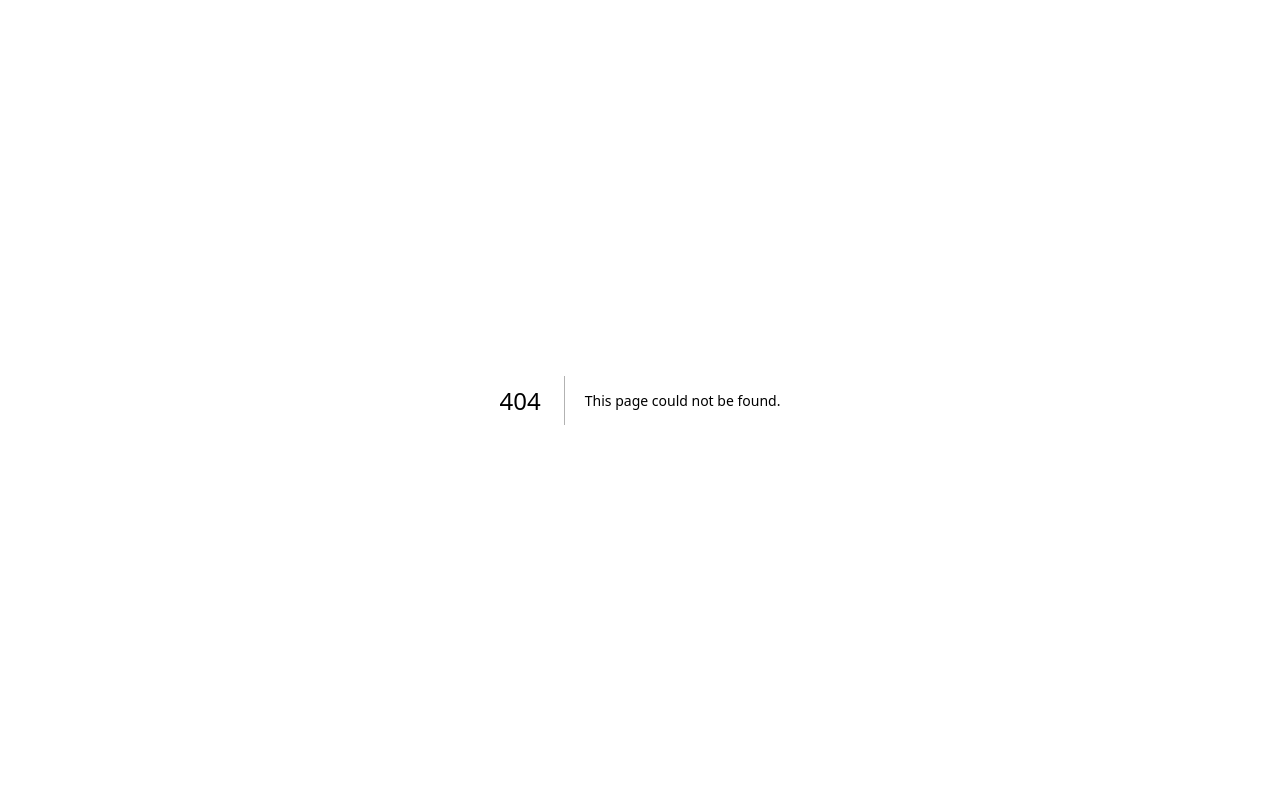
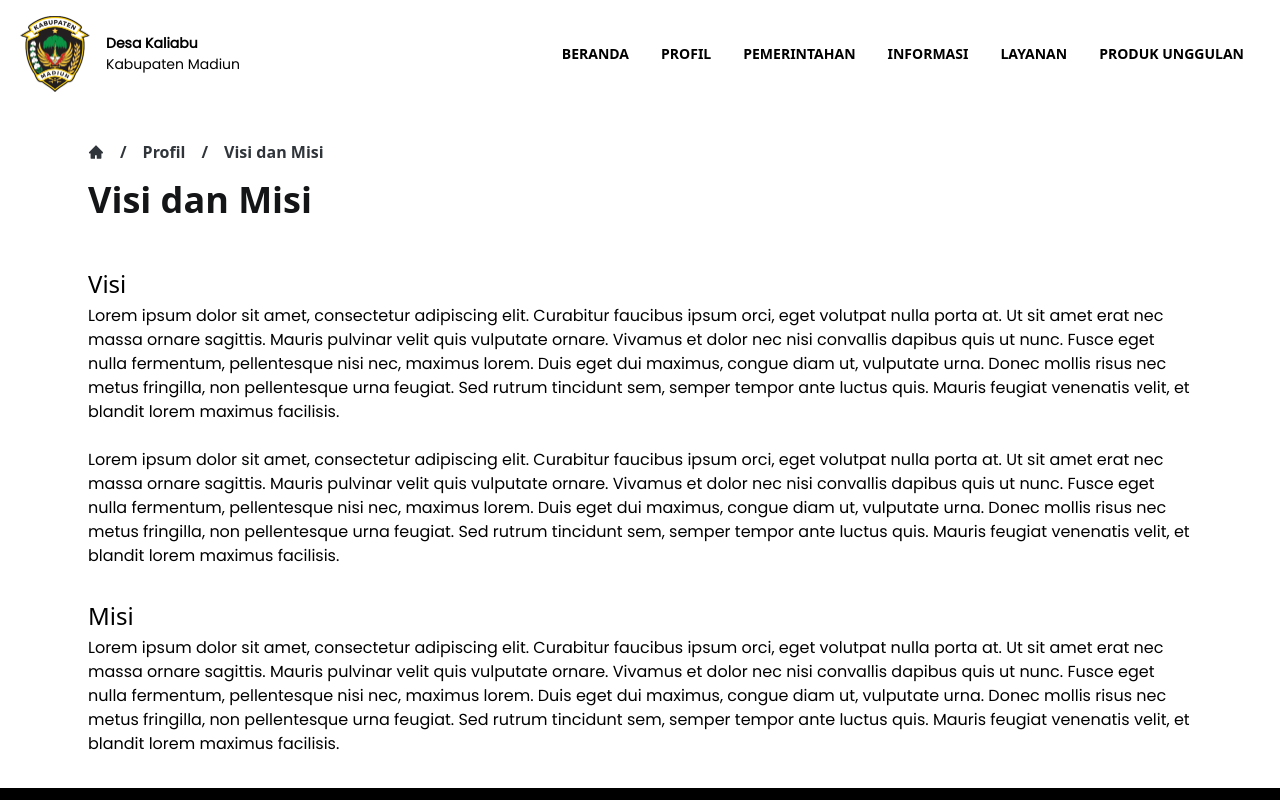
Before and after one commit to fahmigutawan/Next-KaliabuMadiun, a Next.js app: page /u/profile/visi-misi in a window 1280 px wide. Before the commit this address had no page. Shown: the top 800 px of the page. Built offline with nearby package versions, Linux system fonts and the light colour scheme.

Commit message:
create history page

```diff
--- /dev/null
+++ b/src/app/u/profile/visi-misi/page.tsx
@@ -0,0 +1,20 @@
+'use client'
+import Breadcrumb from "@/component/base/Breadcrumb"
+
+const HistoryPage = () => {
+    return (
+        <div className="px-[5.5rem] py-[2rem]">
+            <Breadcrumb page={["Profil", "Visi dan Misi"]} />
+            <h2 className="text-secondary900 text-4xl font-bold mb-[48px]">Visi dan Misi</h2>
+            <h3 className="text-2xl mb-1 font-medium">Visi</h3>
+            <p className="whitespace-pre-line">{`Lorem ipsum dolor sit amet, consectetur adipiscing elit. Curabitur faucibus ipsum orci, eget volutpat nulla porta at. Ut sit amet erat nec massa ornare sagittis. Mauris pulvinar velit quis vulputate ornare. Vivamus et dolor nec nisi convallis dapibus quis ut nunc. Fusce eget nulla fermentum, pellentesque nisi nec, maximus lorem. Duis eget dui maximus, congue diam ut, vulputate urna. Donec mollis risus nec metus fringilla, non pellentesque urna feugiat. Sed rutrum tincidunt sem, semper tempor ante luctus quis. Mauris feugiat venenatis velit, et blandit lorem maximus facilisis.
+
+            Lorem ipsum dolor sit amet, consectetur adipiscing elit. Curabitur faucibus ipsum orci, eget volutpat nulla porta at. Ut sit amet erat nec massa ornare sagittis. Mauris pulvinar velit quis vulputate ornare. Vivamus et dolor nec nisi convallis dapibus quis ut nunc. Fusce eget nulla fermentum, pellentesque nisi nec, maximus lorem. Duis eget dui maximus, congue diam ut, vulputate urna. Donec mollis risus nec metus fringilla, non pellentesque urna feugiat. Sed rutrum tincidunt sem, semper tempor ante luctus quis. Mauris feugiat venenatis velit, et blandit lorem maximus facilisis.`}</p>
+
+            <h3 className="text-2xl mb-1 mt-8 font-medium">Misi</h3>
+            <p className="whitespace-pre-line">{`Lorem ipsum dolor sit amet, consectetur adipiscing elit. Curabitur faucibus ipsum orci, eget volutpat nulla porta at. Ut sit amet erat nec massa ornare sagittis. Mauris pulvinar velit quis vulputate ornare. Vivamus et dolor nec nisi convallis dapibus quis ut nunc. Fusce eget nulla fermentum, pellentesque nisi nec, maximus lorem. Duis eget dui maximus, congue diam ut, vulputate urna. Donec mollis risus nec metus fringilla, non pellentesque urna feugiat. Sed rutrum tincidunt sem, semper tempor ante luctus quis. Mauris feugiat venenatis velit, et blandit lorem maximus facilisis.`}</p>
+        </div>
+    )
+}
+
+export default HistoryPage
```
